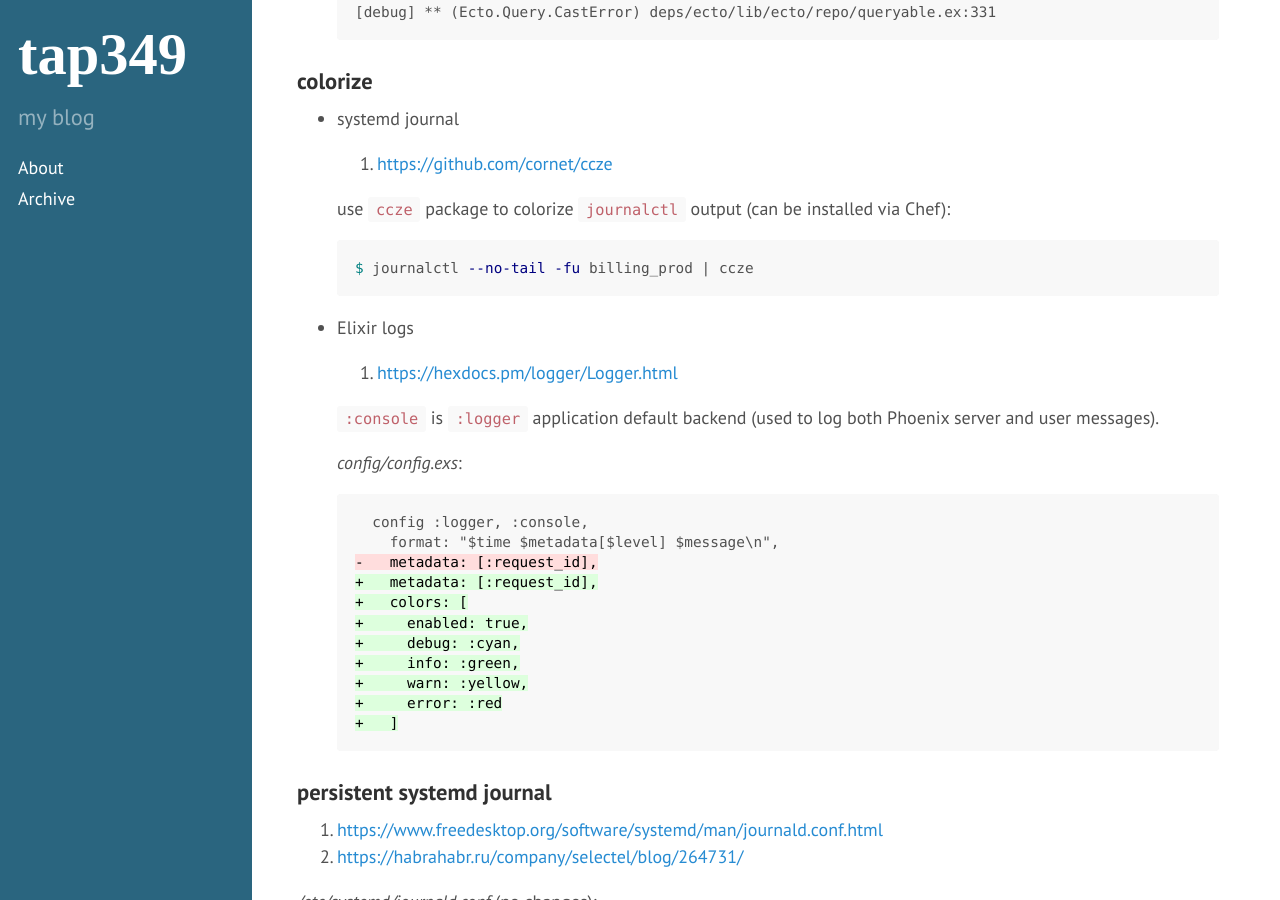
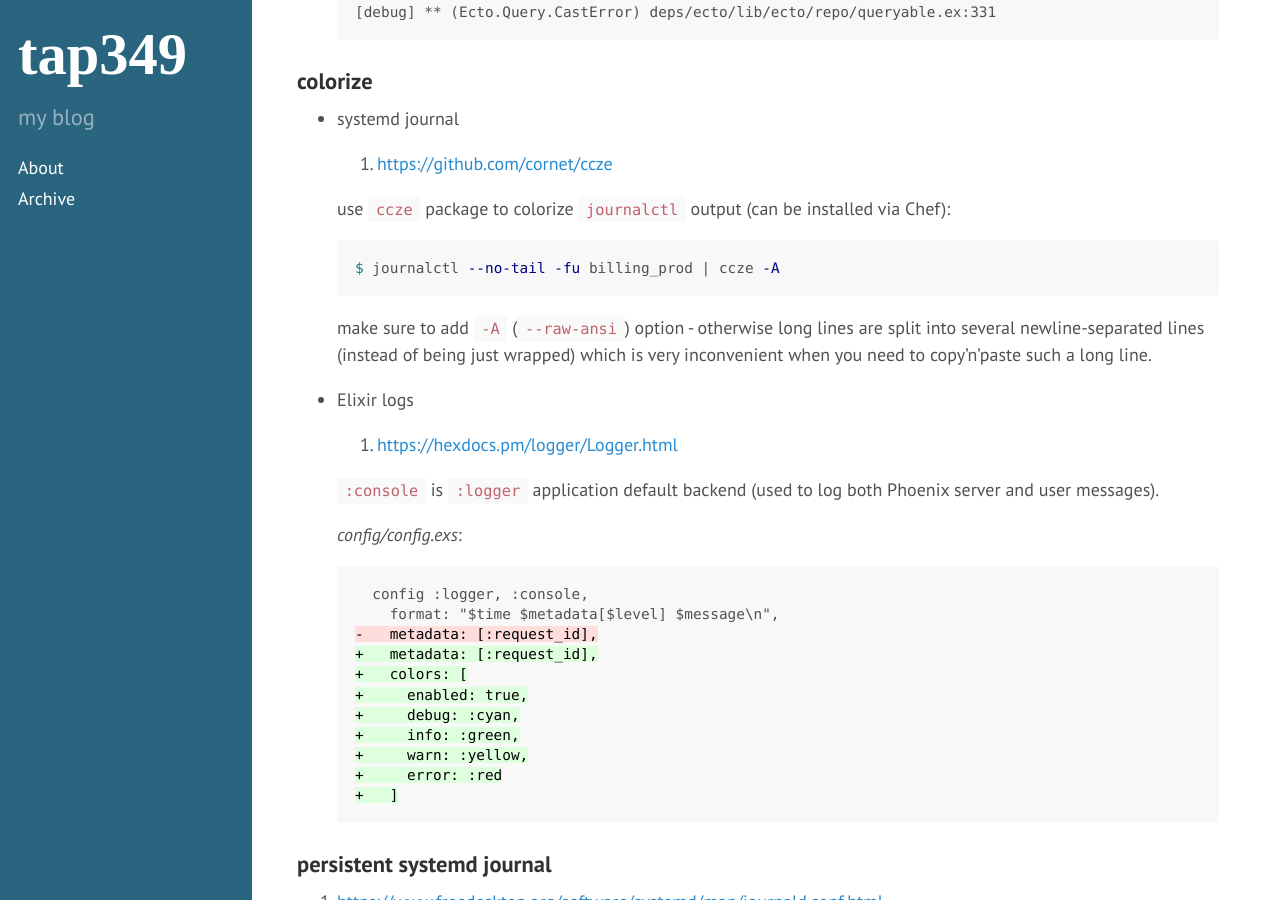
Before and after one commit to tap349/tap349.github.io, a Jekyll site: the page built from _posts/2017-08-02-elixir-deployment.md, in a window 1280 px wide and 900 px high, scrolled down 11104 px. Built offline with Jekyll 4.4.1, drawn with Linux system fonts in a browser that asks for light colours.

Commit message:
update 2017-08-19_11:02:48

````diff
--- a/_posts/2017-08-02-elixir-deployment.md
+++ b/_posts/2017-08-02-elixir-deployment.md
@@ -500,8 +500,12 @@ when application is started manually (service is stopped):
   (can be installed via Chef):
 
   ```sh
-  $ journalctl --no-tail -fu billing_prod | ccze
+  $ journalctl --no-tail -fu billing_prod | ccze -A
   ```
+
+  make sure to add `-A` (`--raw-ansi`) option - otherwise long lines are
+  split into several newline-separated lines (instead of being just wrapped)
+  which is very inconvenient when you need to copy'n'paste such a long line.
 
 - Elixir logs
 
````
